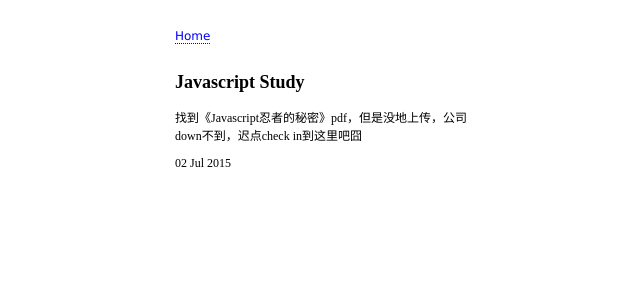
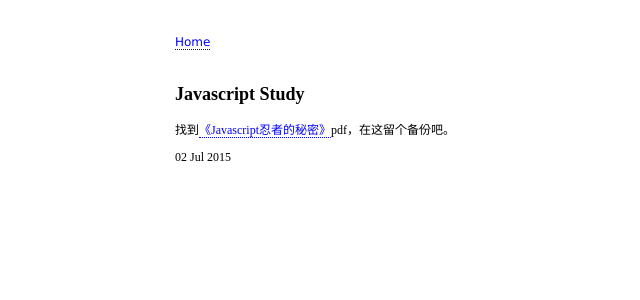
Before and after one commit to CS326-OSUF16/test2-dfb-osu, a Jekyll site: the page built from _posts/2015-07-02-Javascript-Study.html, in a window 1280 px wide. Shown: the top 300 px of the page, without its empty margins (308-948 px from the left). Built offline with Jekyll 4.4.1, drawn with Linux system fonts in a browser that asks for light colours.

Commit message:
Upload the ebook attach

```diff
--- a/_posts/2015-07-02-Javascript-Study.html
+++ b/_posts/2015-07-02-Javascript-Study.html
@@ -3,5 +3,5 @@ layout: default
 title: Javascript Study
 ---
 <h2>{{ page.title }}</h2>
-<p>找到《Javascript忍者的秘密》pdf，但是没地上传，公司down不到，迟点check in到这里吧囧</p>
+<p>找到<a href="attachments\Secrets.of.theJavaScriptNinja.pdf">《Javascript忍者的秘密》</a>pdf，在这留个备份吧。</p>
 <p>{{ page.date | date_to_string }}</p>
```
Also changed, not shown: 1 other file.
